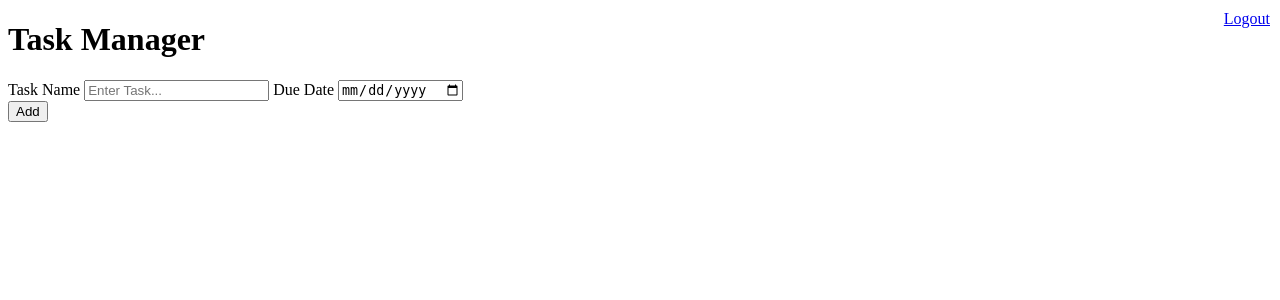
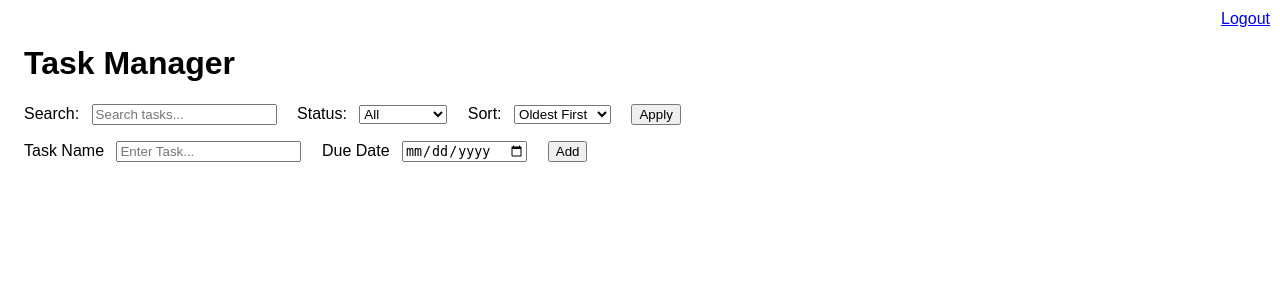
Before and after one commit to Jkdelo04/mini-task-manager, a Flask app: page /dashboard in a window 1280 px wide. Shown: the top 300 px of the page. Run offline with Flask 3, Linux system fonts and the light colour scheme; a user stored in the database is signed in; data comes from the database, SQL or seed files in the repository; both versions use the stored data as it was after the commit.

Commit message:
Add Search/filter
Can now search by name and sort by task status and or date

```diff
--- a/app.py
+++ b/app.py
@@ -87,11 +87,33 @@ def logout():
 @app.route('/dashboard', methods=['GET', 'POST'])
 @login_required
 def dashboard():
-    # Show Tasks
-    task_list = Task.query.filter_by(user_id=current_user.id).order_by(asc(Task.due_date)).all()
+    query = Task.query.filter_by(user_id=current_user.id)
+
+    # Get filter params
+    search_query = request.args.get('search', '', type=str)
+    status_filter = request.args.get('status', 'all', type=str)
+    sort_order = request.args.get('sort', 'asc', type=str)
     today = date.today()
 
-    return render_template('dashboard.html', task_list=task_list, today=today)
+    # Filter by search term
+    if search_query:
+        query = query.filter(Task.name.ilike(f'%{search_query}%'))
+
+    # Filter by task completion status
+    if status_filter == 'complete':
+        query = query.filter_by(complete=True)
+    elif status_filter == 'incomplete':
+        query = query.filter_by(complete=False)
+
+    # Sort
+    if sort_order == 'desc':
+        query = query.order_by(Task.due_date.desc())
+    else:
+        query = query.order_by(Task.due_date.asc())
+
+    task_list = query.all()
+
+    return render_template('dashboard.html', task_list=task_list, today=today,search_query=search_query,status_filter=status_filter,sort_order=sort_order)
 
 @app.route('/add', methods=['POST'])
 def add():
--- a/templates/dashboard.html
+++ b/templates/dashboard.html
@@ -5,11 +5,42 @@
     <meta name="viewport" content="width=device-width, initial-scale=1.0" />
     <title>Dashboard</title>
     <style>
-      /* Container for logout in top right */
+      body {
+        font-family: sans-serif;
+        padding: 1rem;
+      }
+
       .logout-container {
         position: absolute;
         top: 10px;
         right: 10px;
+      }
+
+      .completed {
+        text-decoration: line-through;
+      }
+
+      .overdue {
+        color: red;
+      }
+
+      .task-entry {
+        margin-bottom: 0.5rem;
+      }
+
+      form.task-form,
+      form.filter-form {
+        margin-bottom: 1rem;
+      }
+
+      label {
+        margin-right: 0.5rem;
+      }
+
+      select,
+      input[type="text"],
+      input[type="date"] {
+        margin-right: 1rem;
       }
     </style>
   </head>
@@ -20,10 +51,38 @@
 
     <h1>Task Manager</h1>
 
-    <form action="/add" method="post">
-      <div>
-        <label for="title">Task Name</label>
-        <input type="text" name="name" placeholder="Enter Task..." />
+    <!-- Search + Filter + Sort Form -->
+    <form method="get" action="{{ url_for('dashboard') }}" class="filter-form">
+      <label for="search-input">Search:</label>
+      <input
+        type="text"
+        id="search-input"
+        name="search"
+        placeholder="Search tasks..."
+        value="{{ search_query }}"
+        title="Enter keywords to filter tasks"
+      />
+
+      <label for="status-select">Status:</label>
+      <select id="status-select" name="status" title="Filter tasks by completion status">
+        <option value="all" {% if status_filter == 'all' %}selected{% endif %}>All</option>
+        <option value="complete" {% if status_filter == 'complete' %}selected{% endif %}>Complete</option>
+        <option value="incomplete" {% if status_filter == 'incomplete' %}selected{% endif %}>Incomplete</option>
+      </select>
+
+      <label for="sort-select">Sort:</label>
+      <select id="sort-select" name="sort" title="Sort tasks by due date">
+        <option value="asc" {% if sort_order == 'asc' %}selected{% endif %}>Oldest First</option>
+        <option value="desc" {% if sort_order == 'desc' %}selected{% endif %}>Newest First</option>
+      </select>
+
+      <button type="submit">Apply</button>
+    </form>
+
+    <!-- Add Task Form -->
+    <form action="/add" method="post" class="task-form">
+      <label for="name">Task Name</label>
+      <input type="text" name="name" id="name" placeholder="Enter Task..." />
 
       <label for="due_date">Due Date</label>
       <input
@@ -34,40 +93,38 @@
         placeholder="mm-dd-yyyy"
       />
 
-        <br />
       <button type="submit">Add</button>
-      </div>
     </form>
 
+    <!-- Task List -->
     {% for task in task_list %}
-      <p>
+      <div class="task-entry">
         {% if task.complete %}
-          <strong><span style="text-decoration: line-through;">{{ task.name }}</span></strong>
+          <strong><span class="completed">{{ task.name }}</span></strong>
         {% else %}
           <strong>{{ task.name }}</strong>
         {% endif %}
 
         {% if task.due_date %}
           {% if task.due_date < today and not task.complete %}
-            | <span style="color: red;">
-                Due: {{ task.due_date.strftime('%m-%d-%Y') }} (Overdue)
-              </span>
+            | <span class="overdue">Due: {{ task.due_date.strftime('%m-%d-%Y') }} (Overdue)</span>
           {% else %}
             | Due: {{ task.due_date.strftime('%Y-%m-%d') }}
           {% endif %}
         {% endif %}
+
         {% if not task.complete %}
           <span>| Incomplete</span>
         {% else %}
           <span>| Complete!</span>
         {% endif %}
-      </p>
 
+        <br />
 
-
-      <a href="/Update/{{ task.id }}">Update</a>
-      <a href="/Delete/{{ task.id }}">Delete</a>
         <a href="{{ url_for('edit', task_id=task.id) }}">Edit</a>
+        <a href="{{ url_for('update', task_id=task.id) }}">Status</a>
+        <a href="{{ url_for('delete', task_id=task.id) }}">Delete</a>
+      </div>
     {% endfor %}
   </body>
 </html>
```
Also changed, not shown: instance/database.db. Lines whose indentation alone changed are shown as unchanged.
